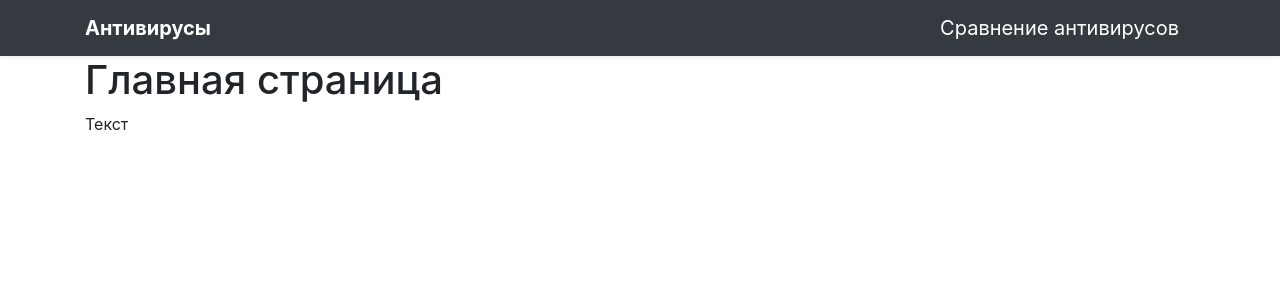
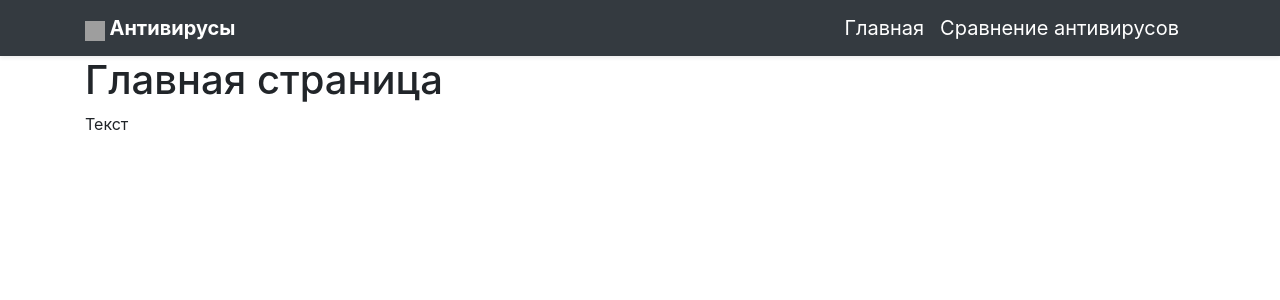
Before and after one commit to Lecy04/root, a Django app: page / in a window 1280 px wide. Shown: the top 300 px of the page. Run offline with Django 3.2, Linux system fonts and the light colour scheme; some libraries are stand-ins or nearby versions; grey boxes are pictures that could not be loaded.

Commit message:
fourth server

```diff
--- a/main/templates/main/pattern.html
+++ b/main/templates/main/pattern.html
@@ -5,19 +5,22 @@
     <meta http-equiv="X-UA-Compatible" content="IE=edge">
     <meta name="viewport" content="width=device-width, initial-scale=1, maximum-scale=1">
     <title>{% block title %}{% endblock %}</title>
+    <link rel="shortcut icon" href="https://datais.cz/wp-content/uploads/2018/08/shield.png" type="image/x-icon">
     <link rel="stylesheet" href="https://stackpath.bootstrapcdn.com/bootstrap/4.5.2/css/bootstrap.min.css">
 </head>
 <body>
     <header>
         <div class="navbar navbar-dark bg-dark shadow-sm">
           <div class="container">
+            <div class="logo">
+                <class="logo_a"><img src="https://datais.cz/wp-content/uploads/2018/08/shield.png" width="20" height="20" fill="none" stroke="currentColor" stroke-linecap="round" stroke-linejoin="round" stroke-width="2" aria-hidden="true" class="me-2" viewBox="0 0 24 24" ></a>
+                <a class="navbar-brand align-items-auto" href="{%url 'home'%}">
+                    <strong>Антивирусы</strong>
 
+                </div>
 
-
-            <a href="{%url 'home'%}" class="navbar-brand d-flex align-items-center">
-              <strong>Антивирусы</strong>
-
-              <nav class="d-inline-flex mt-2 mt-md-0 ms-md-auto">
+                <nav class="d-inline-flex mt-2 mt-md-0 ms-md-auto">
+                <a class="navbar-brand d-flex align-items-center" href="{%url 'home'%}">Главная</a>
                 <a class="navbar-brand d-flex align-items-center" href="{%url 'comparison'%}">Сравнение антивирусов</a>
               </nav>
 
```
